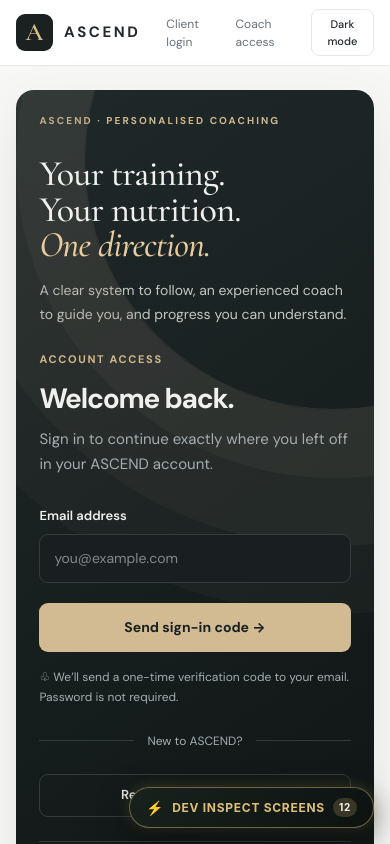
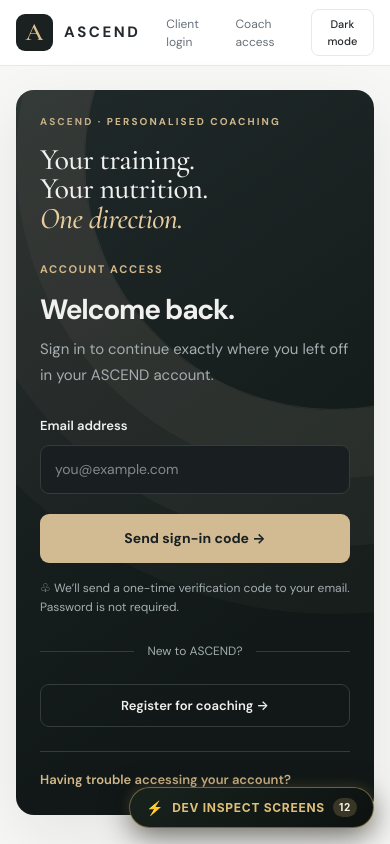
Before and after one commit to Sahmio2/Ascend_Full_Site, a Next.js app: page /login in a window 390 px wide. Shown: the top 844 px of the page. Built offline with nearby package versions, Linux system fonts and the light colour scheme.

Commit message:
Simplify the ASCEND sign-in card

```diff
--- a/src/features/ascend/access/AccessShell.tsx
+++ b/src/features/ascend/access/AccessShell.tsx
@@ -115,6 +115,7 @@ export default function AccessShell({
 
             {formOnCircleCard && formSection}
 
+            {!formOnCircleCard && (
               <div className="access-art-bottom">
                 <strong>{isCoach ? "Built around Sahmi’s decisions" : "How ASCEND works"}</strong>
                 <div className="access-art-steps">
@@ -151,6 +152,7 @@ export default function AccessShell({
                   )}
                 </div>
               </div>
+            )}
           </div>
         </main>
       )}
--- a/src/styles/ascend-access.css
+++ b/src/styles/ascend-access.css
@@ -769,14 +769,17 @@
 
 .access-layout.access-layout-centered {
   grid-template-columns: minmax(0, 1fr);
-  max-width: 780px;
+  max-width: 1120px;
   align-content: center;
 }
 
 .access-side-art.access-circle-form {
   min-height: auto;
-  gap: clamp(24px, 5vw, 40px);
-  padding: clamp(22px, 6vw, 40px);
+  display: grid;
+  grid-template-columns: minmax(0, 0.9fr) minmax(0, 1.1fr);
+  align-items: center;
+  gap: clamp(28px, 5vw, 56px);
+  padding: clamp(24px, 5vw, 48px);
   color: var(--access-ink);
 }
 
@@ -804,3 +807,16 @@
 .access-circle-form .access-headline {
   font-size: clamp(28px, 4vw, 36px);
 }
+
+@media (max-width: 720px) {
+  .access-side-art.access-circle-form {
+    grid-template-columns: minmax(0, 1fr);
+  }
+  .access-circle-form .access-art-title {
+    font-size: clamp(30px, 7vw, 42px);
+    margin-top: 16px;
+  }
+  .access-circle-form .access-art-sub {
+    display: none;
+  }
+}
```
Lines whose indentation alone changed are shown as unchanged.
